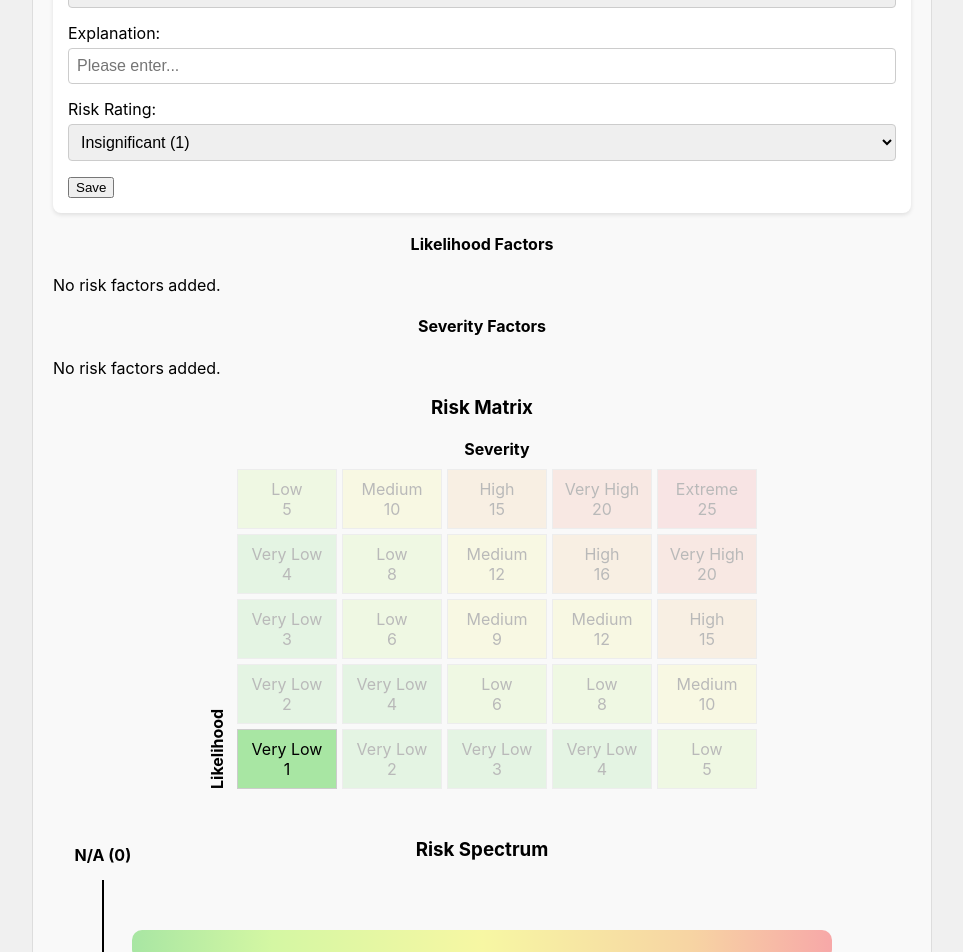
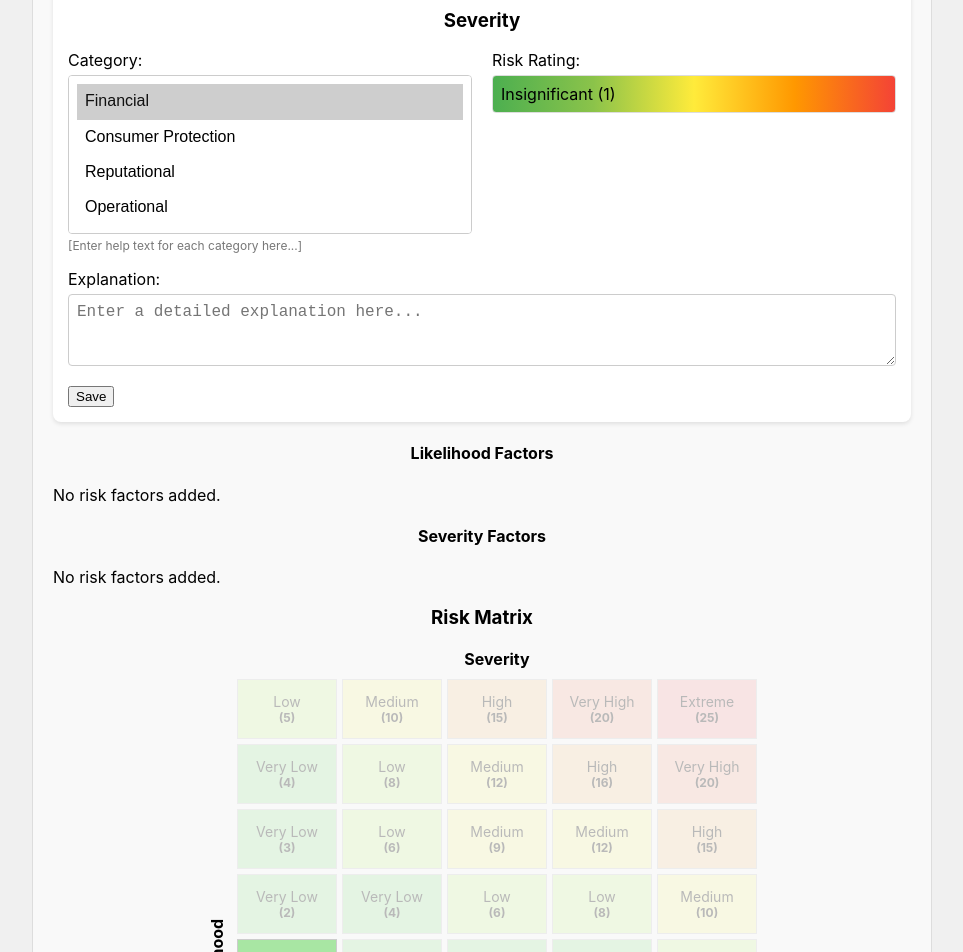
Before and after one commit to lununez/risk-matrix-3000, a React (Create React App) app: page / in a window 1280 px wide. Shown: the part 680-1632 px from the top of the page, without its empty margins (158-1121 px from the left). Built offline with nearby package versions, Linux system fonts and the light colour scheme.

Commit message:
Update RiskMatrix.js

```diff
--- a/src/components/RiskMatrix.js
+++ b/src/components/RiskMatrix.js
@@ -1,7 +1,7 @@
 // RiskMatrix.js
 import React, { useState, useEffect, useRef } from "react";
 import html2canvas from "html2canvas";
-import "./RiskMatrix.css";  // Make sure this file is in the same directory
+import "./RiskMatrix.css"; // Make sure this file is in the same directory
 
 // --- Constants & Utility Functions ---
 
@@ -87,22 +87,26 @@ function generateMarkdownTable(likelihoodRisks, severityRisks) {
   const header = "| Type | Category | Explanation | Risk Rating |\n| --- | --- | --- | --- |\n";
   const rows = [];
   likelihoodRisks.forEach((risk) => {
-    rows.push(`| Likelihood | ${risk.category} | ${risk.explanation} | ${risk.ratingLabel} (${risk.rating}) |`);
+    // If risk.categories is an array, join them by commas.
+    const categoryText = Array.isArray(risk.categories) ? risk.categories.join(", ") : risk.category;
+    rows.push(`| Likelihood | ${categoryText} | ${risk.explanation} | ${risk.ratingLabel} (${risk.rating}) |`);
   });
   severityRisks.forEach((risk) => {
-    rows.push(`| Severity | ${risk.category} | ${risk.explanation} | ${risk.ratingLabel} (${risk.rating}) |`);
+    const categoryText = Array.isArray(risk.categories) ? risk.categories.join(", ") : risk.category;
+    rows.push(`| Severity | ${categoryText} | ${risk.explanation} | ${risk.ratingLabel} (${risk.rating}) |`);
   });
   return header + rows.join("\n");
 }
 
 // --- Components ---
 
-// RiskInputSection uses custom CSS classes for the text input and select elements.
+// Updated RiskInputSection Component with inline dropdowns, multi-select for category, and textarea for explanation.
 const RiskInputSection = ({ type, categories, ratingOptions, onAddRisk }) => {
-  const [selectedCategory, setSelectedCategory] = useState(categories[0]);
+  // Use multi-select for category; store as array.
+  const [selectedCategories, setSelectedCategories] = useState([categories[0]]);
   // Determine effective rating options.
   const effectiveRatingOptions =
-    type === "Likelihood" && selectedCategory === "Defensibility"
+    type === "Likelihood" && selectedCategories.includes("Defensibility")
       ? defensibilityRatingOptions
       : type === "Likelihood"
       ? ratingOptions.likelihood
@@ -111,10 +115,10 @@ const RiskInputSection = ({ type, categories, ratingOptions, onAddRisk }) => {
   const [explanation, setExplanation] = useState("");
   const [selectedRating, setSelectedRating] = useState(effectiveRatingOptions[0].value);
 
-  // Update rating options if category changes.
+  // Update rating options if selectedCategories changes.
   useEffect(() => {
     setSelectedRating(effectiveRatingOptions[0].value);
-  }, [selectedCategory]);
+  }, [selectedCategories, effectiveRatingOptions]);
 
   const handleSave = () => {
     if (!explanation.trim()) {
@@ -123,26 +127,33 @@ const RiskInputSection = ({ type, categories, ratingOptions, onAddRisk }) => {
     }
     const chosenOption = effectiveRatingOptions.find((opt) => opt.value === Number(selectedRating));
     const riskData = {
-      category: selectedCategory,
+      // Save as an array of tags.
+      categories: selectedCategories,
       explanation,
       rating: Number(selectedRating),
       ratingLabel: chosenOption.label,
     };
     onAddRisk(riskData);
     setExplanation("");
-    setSelectedCategory(categories[0]);
+    setSelectedCategories([categories[0]]);
     setSelectedRating(effectiveRatingOptions[0].value);
   };
 
   return (
     <div className="risk-input-section">
       <h3>{type}</h3>
-      <div className="input-group">
-        <label>Category: </label>
+      <div className="input-group inline-group">
+        <div className="input-item">
+          <label>Category:</label>
           <select
-          className="custom-select"
-          value={selectedCategory}
-          onChange={(e) => setSelectedCategory(e.target.value)}
+            className="custom-select multi-select"
+            multiple
+            value={selectedCategories}
+            onChange={(e) =>
+              setSelectedCategories(
+                Array.from(e.target.selectedOptions, (option) => option.value)
+              )
+            }
           >
             {categories.map((cat, idx) => (
               <option key={idx} value={cat}>
@@ -150,21 +161,12 @@ const RiskInputSection = ({ type, categories, ratingOptions, onAddRisk }) => {
               </option>
             ))}
           </select>
+          <small className="help-text">[Enter help text for each category here...]</small>
         </div>
-      <div className="input-group">
-        <label>Explanation: </label>
-        <input
-          type="text"
-          className="custom-input"
-          placeholder="Please enter..."
-          value={explanation}
-          onChange={(e) => setExplanation(e.target.value)}
-        />
-      </div>
-      <div className="input-group">
-        <label>Risk Rating: </label>
+        <div className="input-item">
+          <label>Risk Rating:</label>
           <select
-          className="custom-select"
+            className="custom-select risk-rating-select"
             value={selectedRating}
             onChange={(e) => setSelectedRating(e.target.value)}
           >
@@ -174,6 +176,17 @@ const RiskInputSection = ({ type, categories, ratingOptions, onAddRisk }) => {
               </option>
             ))}
           </select>
+        </div>
+      </div>
+      <div className="input-group">
+        <label>Explanation:</label>
+        <textarea
+          className="custom-textarea"
+          rows="3"
+          placeholder="Enter a detailed explanation here..."
+          value={explanation}
+          onChange={(e) => setExplanation(e.target.value)}
+        />
       </div>
       <button className="save-button" onClick={handleSave}>
         Save
@@ -201,7 +214,7 @@ const RiskFactorsTable = ({ title, risks }) => {
           <tbody>
             {risks.map((risk, idx) => (
               <tr key={idx}>
-                <td>{risk.category}</td>
+                <td>{Array.isArray(risk.categories) ? risk.categories.join(", ") : risk.category}</td>
                 <td>{risk.explanation}</td>
                 <td style={{ textAlign: "center" }}>
                   {risk.ratingLabel} ({risk.rating})
@@ -215,8 +228,7 @@ const RiskFactorsTable = ({ title, risks }) => {
   );
 };
 
-// Inside your RiskMatrix.js file (keep the rest of your code intact)
-
+// Updated RiskMatrix: Centered and with formatted cell content.
 const RiskMatrix = ({ highlightCoordinates }) => {
   const grid = [];
   for (let likelihood = 1; likelihood <= 5; likelihood++) {
@@ -261,8 +273,8 @@ const RiskMatrix = ({ highlightCoordinates }) => {
                     opacity: isHighlighted ? 1 : 0.25,
                   }}
                 >
-                  <div>{cell.label}</div>
-                  <div>{cell.score}</div>
+                  <div className="cell-label">{cell.label}</div>
+                  <div className="cell-score">({cell.score})</div>
                 </div>
               );
             })}
@@ -273,10 +285,9 @@ const RiskMatrix = ({ highlightCoordinates }) => {
   );
 };
 
-
-// RiskSpectrum with adjusted spacing so the label doesn't overlap.
+// Updated RiskSpectrum with adjusted dimensions and label positions.
 const RiskSpectrum = ({ overallRisk }) => {
-  const sliderWidth = 700;
+  const sliderWidth = 520; // Adjusted to match matrix grid width
   const position = ((overallRisk - 1) / (25 - 1)) * sliderWidth;
   const displayedScore = Math.round(overallRisk) || 0;
   const riskLabel = overallRisk > 0 ? getRiskLevelLabel(displayedScore) : "N/A";
@@ -285,23 +296,24 @@ const RiskSpectrum = ({ overallRisk }) => {
     width: sliderWidth,
     margin: "0 auto",
     position: "relative",
-    height: "80px", // Increased height for extra vertical space.
+    height: "40px", // reduced height
   };
 
   const labelStyle = {
     position: "absolute",
     left: position - 40,
-    top: -35, // Moved up to avoid overlap.
+    top: -20, // adjusted to avoid overlap with the title
     width: "80px",
     textAlign: "center",
     fontWeight: "bold",
+    fontSize: "14px",
   };
 
   const sliderStyle = {
     position: "absolute",
     bottom: "0",
     width: "100%",
-    height: "30px",
+    height: "20px", // reduced height for slider line
     background:
       "linear-gradient(to right, #a8e6a3 0%, #d4f7a3 20%, #f7f7a3 50%, #f7d4a3 80%, #f7a8a8 100%)",
     borderRadius: "10px",
@@ -320,8 +332,9 @@ const RiskSpectrum = ({ overallRisk }) => {
     display: "flex",
     justifyContent: "space-between",
     position: "absolute",
-    bottom: -25,
+    bottom: -20,
     width: "100%",
+    fontSize: "12px",
   };
 
   return (
```
Lines whose indentation alone changed are shown as unchanged.
